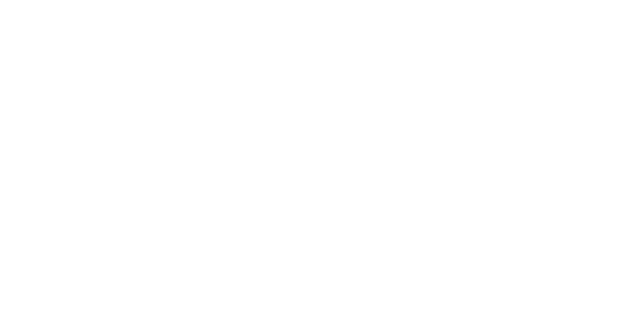
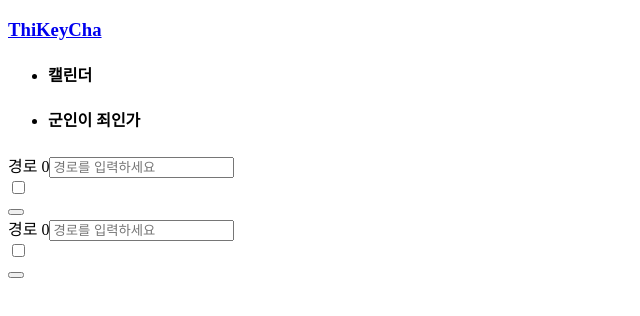
Before and after one commit to osamhack2022/WEB_ArmyReport_Thi-Key-Cha, a React (Create React App) app in the folder WEB(FE)/ar/: page /Vacation in a window 1280 px wide. Before the commit this address had no page. Shown: the top 316 px of the page, without its empty margins (0-640 px from the left). Built offline with nearby package versions, Linux system fonts and the light colour scheme.

Commit message:
work to make vacation page

```diff
--- /dev/null
+++ b/WEB(FE)/ar/src/components/Vacation/VacationInput.js
@@ -0,0 +1,104 @@
+import React, { useRef, useState } from 'react'
+
+const VacationInput = () => {
+
+    const nextID = useRef(1);
+    const [inputItems, setInputItems] = useState([{
+        'id' : '0',
+        'title' : ''
+    }]);
+
+    const [PathInfo, setPathInfo] = useState({
+        'Station' : '',
+        'IsArrived' : false
+    });
+    const inputRef = useRef();
+
+    const addInput = () => {
+        const input = {
+            id : nextID.current,
+            title : ''
+        };
+
+        setInputItems([...inputItems, input]);
+        nextID.current += 1;
+    }
+
+    const deleteInput = () => {
+        setInputItems(inputItems.filter(item => item.id !== index))
+    }
+    const  handleChange = (e, index) => {
+        e.preventDefault();
+        if (index > inputItems.length) return ;
+
+        const inputItemsCopy = JSON.parse(JSON.stringify(inputItems));
+        inputItemsCopy[index].title = e.target.value;
+        setInputItems(inputItemsCopy);
+    }
+
+    const onChange = (e) => {
+        const {
+            target: {name, value}
+        } = e;
+        setPathInfo({
+            ...PathInfo,
+            [name] : value
+        });
+    };
+
+    const onClick = (e) => {
+        if (e.target.value === '-'){
+
+        }else if(e.target.value === '+'){
+
+        }else{
+            console.log(error);
+        }
+    }
+    return (
+        <>
+            { inputItems.map((item, index) => (
+                <div className='vacation-path' key={index}>
+                    <label htmlFor="path-text">
+                        경로 {index}
+                    </label>
+                    <input
+                        name="station"
+                        type="text"
+                        placeholder='경로를 입력하세요'
+                        ref={inputRef}
+                        maxlength='20'
+                        value={item.title}
+                        onChange={handleChange}
+                        autoComplete='off'
+                        className={`title-${index}`}
+                        required
+                    />
+                    { index === 0 && item.length < 4 && (
+                        <button className='vacation-path-btn' onClick={addInput}>
+                        +
+                        </button>
+                    )}
+                    { index > 0 && item[index-1] ? (
+                        <button className='vacation-path-btn' onClick={deleteInput}>
+                        -
+                        </button>) : (
+                            ''
+                    )}
+                </div>
+            ))}
+            <div id='vacation-path'>
+                <input
+                    name="IsArrived"
+                    type="checkbox"
+                    onChange={onChange}
+                    className='path-pass'
+                />
+
+
+            </div>
+        </>
+    )
+}
+
+export default VacationInput
--- a/WEB(FE)/ar/src/components/Vacation/VacationPath.js
+++ b/WEB(FE)/ar/src/components/Vacation/VacationPath.js
@@ -1,11 +1,34 @@
-import React from 'react'
+import React, { useState } from 'react'
+import VacationInput from './VacationInput';
 
 const VacationPath = () => {
+  const PathInfo = [
+    {
+      'station' : '',
+      'IsArrived' : false,
+    }
+  ]
+  const [click, setClick] = useState(false);
+
+  const onClick = () => {
+    setClick(true);
+  }
+  const onPathSubmit = (e) =>{
+    e.preventDefault();
+
+  }
+
   return (
     <>
         <section className='start-path'>
-            <div className='input-line' >
-            </div>
+          <div className='input-line' >
+            <VacationInput />
+          </div>
+          <button
+            name='send-to-boss'
+            value='Send'
+            onSubmit = {onPathSubmit}
+          />
         </section>
     </>
   )
--- a/WEB(FE)/ar/src/pages/Vacation.js
+++ b/WEB(FE)/ar/src/pages/Vacation.js
@@ -1,10 +1,23 @@
 import React, { useState } from 'react';
-
+import Navigation from '../components/Navbar/Navigation';
+import VacationPath from '../components/Vacation/VacationPath';
+import VacationInfo from '../components/Vacation/VacationPath';
 
 const Vacation = () => {
 
   return (
     <>
+      <div className="body">
+        <div className="nav-bar">
+          <Navigation />
+        </div>
+        <section className='vacation-info'>
+          <VacationInfo />
+        </section>
+        <section className="vacation-path">
+          <VacationPath />
+        </section>
+      </div>
     </>
   )
 };
```
Also changed, not shown: WEB(FE)/ar/src/components/Footer.js (added, +13 -0 lines), WEB(FE)/ar/src/components/Vacation/VacationInfo.js (added, +18 -0 lines), WEB(FE)/ar/src/components/Vacation/VacationProblems.js (deleted, +0 -9 lines), WEB(FE)/ar/src/components/Footer.module.css (added), WEB(FE)/ar/src/components/Vacation/VacationInfo.module.css (added), WEB(FE)/ar/src/components/Vacation/VacationInput.module.css (added), WEB(FE)/ar/src/components/Vacation/VacationProblems.module.css (deleted).
